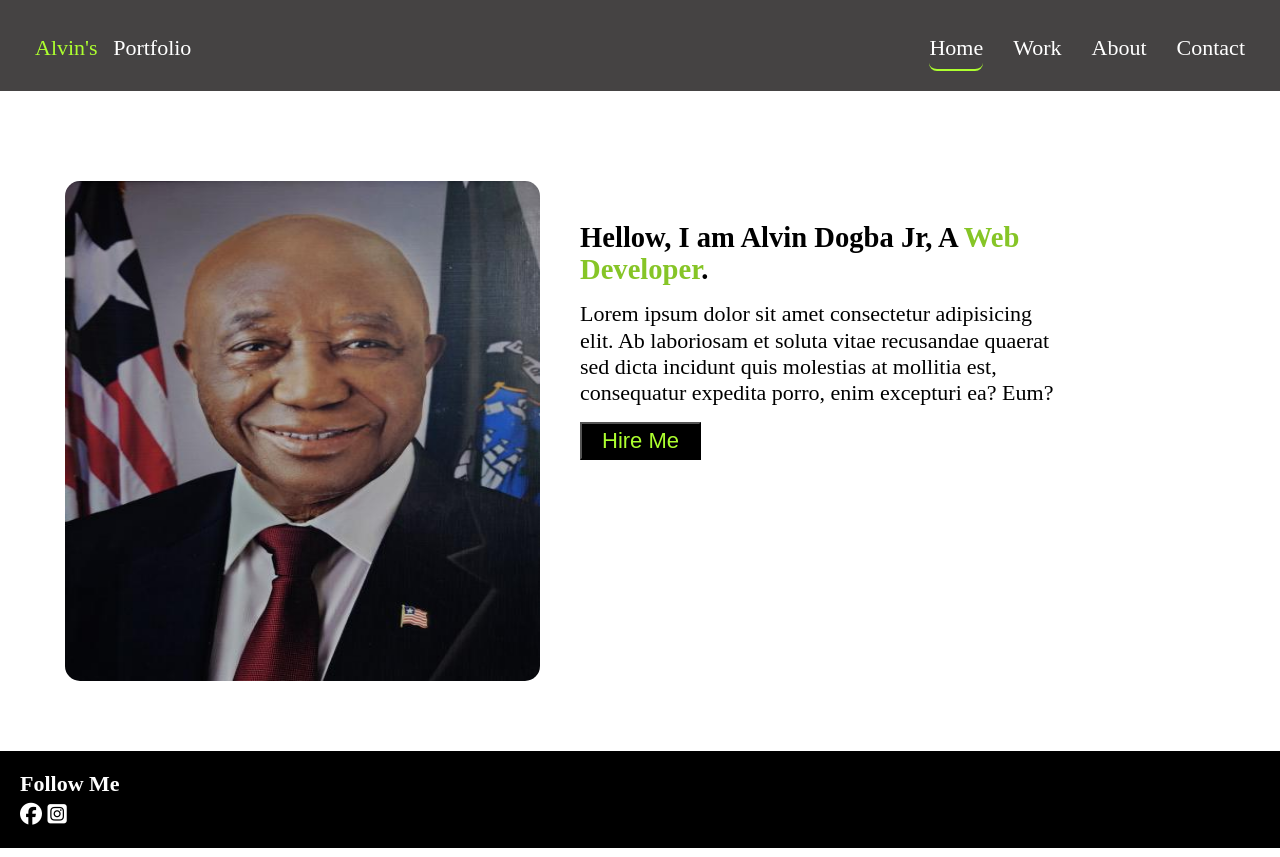
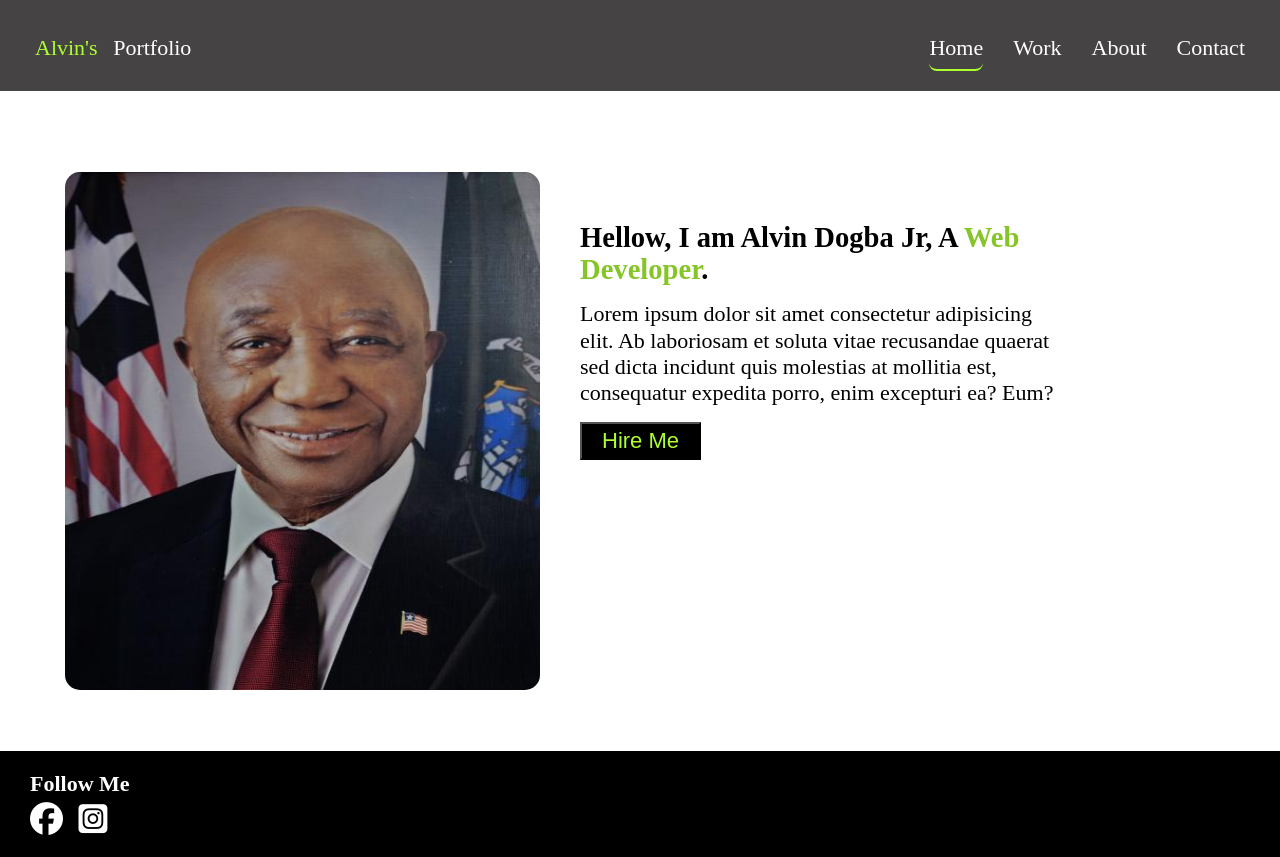
Before and after one commit to alvindogba/alvin0dcportfoliopage, a plain HTML site: page index.html in a window 1280 px wide. Drawn offline with Linux system fonts and the light colour scheme.

Commit message:
first update

```diff
--- a/style.css
+++ b/style.css
@@ -63,7 +63,7 @@ main{
 
 .landing_page_section :is(img){
     width: 38%;
-    height: 500px;
+    height: 85%;
     border-radius: 15px;
     margin-left: 50px;
 }
@@ -103,7 +103,7 @@ button{
 /* The footer Section */
 
 footer{
-    padding: 20px;
+    padding: 20px 30px;
     background-color: black;
     color: white;
 }
@@ -116,3 +116,12 @@ display: block;
 .icons_container{
     margin-top: 5px;
 }
+
+
+.icons_container i{
+    font-size: 1.5rem;
+}
+
+.fa-square-instagram{
+    margin-left:10px;
+}
```
